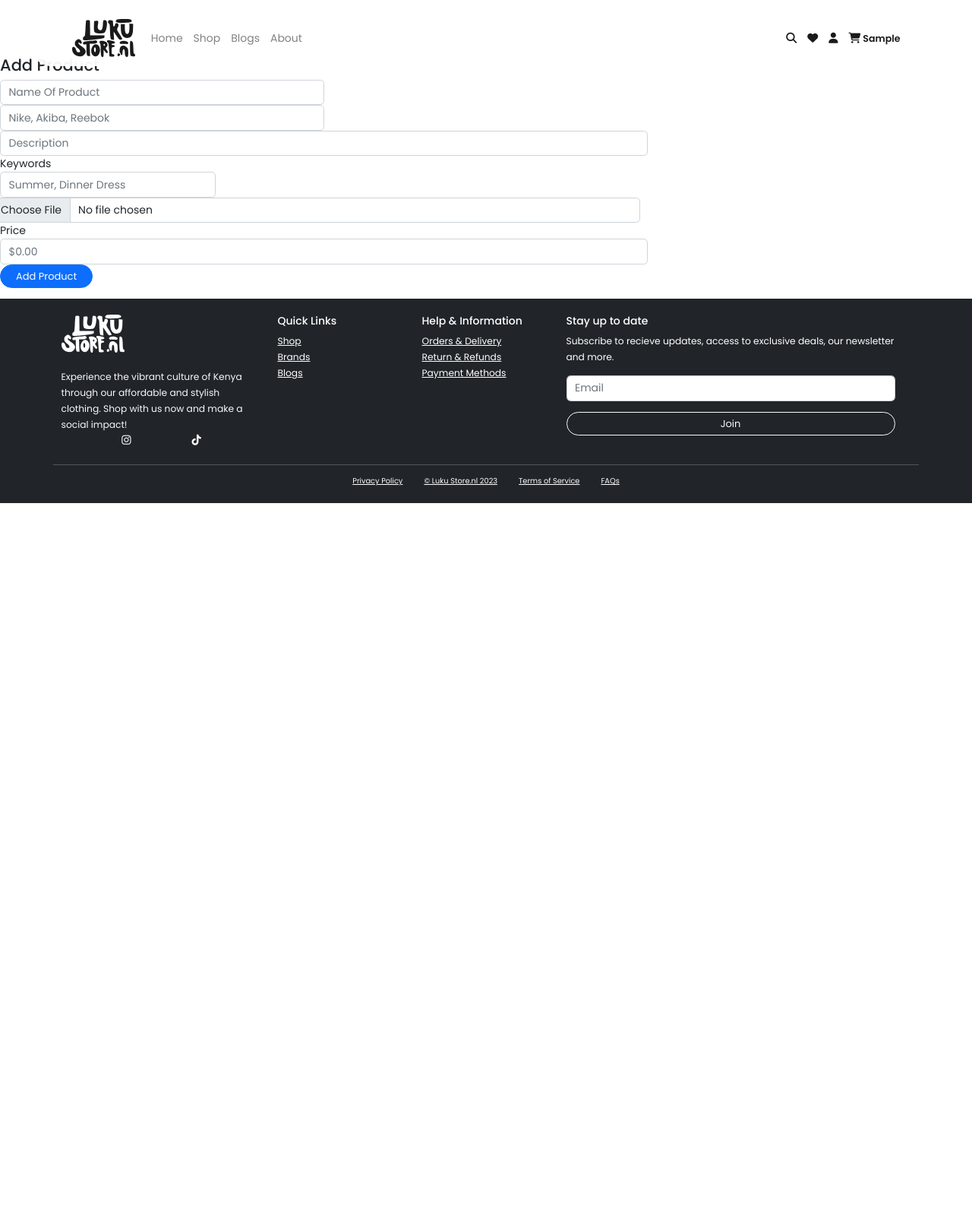
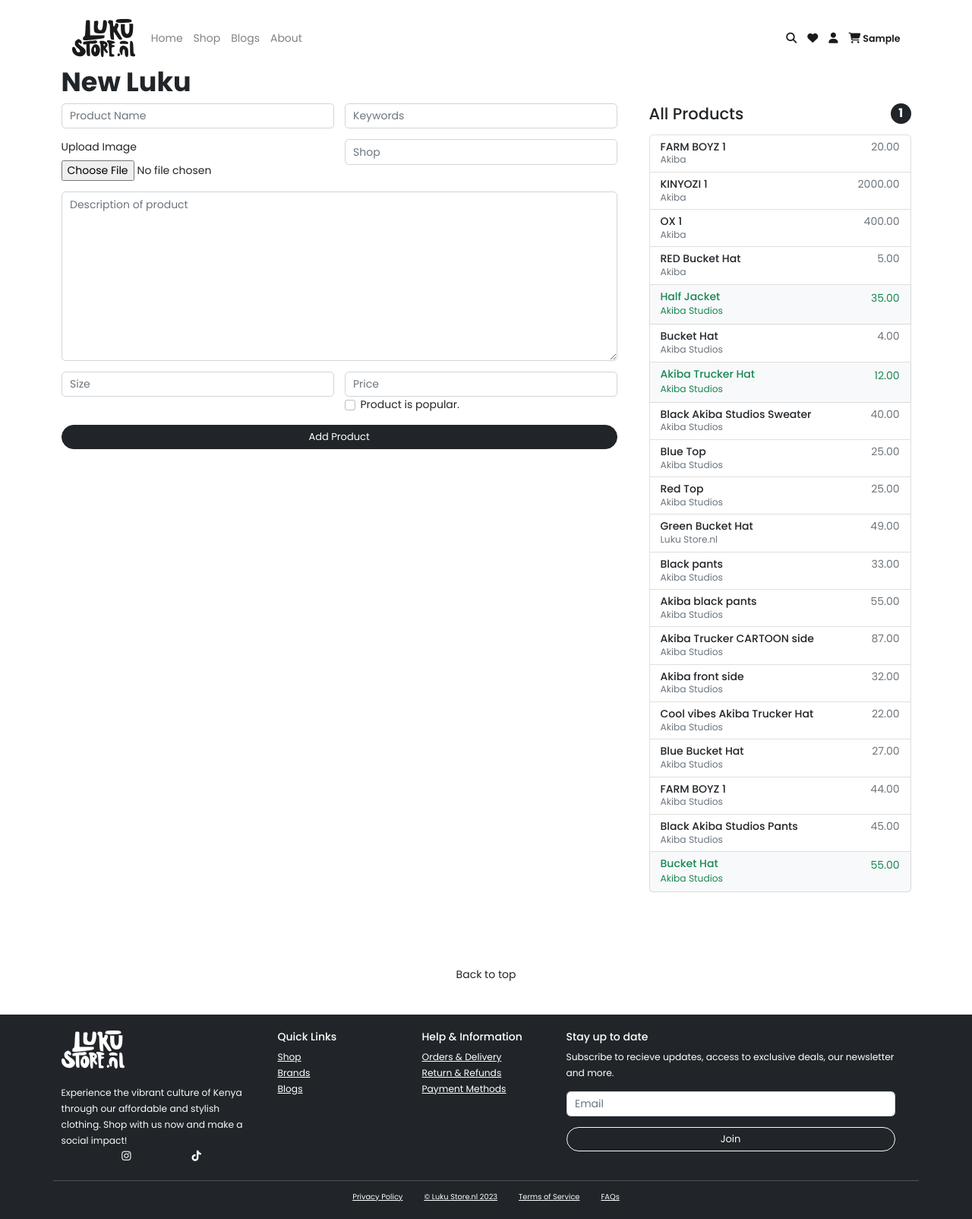
Before and after one commit to araptala/luku-store.nl, a Django app: template myapp/templates/add_product.html in a window 1280 px wide. Shown: the whole page at 76% size. Before the commit the page ends 662 px from the top, so only its background shows below. Run offline with Django 4.2, Linux system fonts and the light colour scheme; data comes from the database, SQL or seed files in the repository; tables that the repository leaves empty hold one stand-in row (values such as "Sample post"); the template is opened without the code that fills it: values that come from a table or form of the project are taken from there, most other values are stand-ins (such as "Sample title", 1, 10 or a date in 2020); parts of the project's set-up code (start-up, migrations or seed data) failed here and were passed over; some libraries are stand-ins or nearby versions; some web fonts are replaced.

Commit message:
Fixed the spacing and gutters

```diff
--- a/myapp/templates/add_product.html
+++ b/myapp/templates/add_product.html
@@ -1,71 +1,133 @@
-{% extends 'base.html' %} {% block body %}
-<div class="col-md-8">
-        <div class="h4">Add Product</div>
-        <div class="form">
-          <form method="POST">
+{% extends 'base.html' %}{% load static %}{% block body %}
+<main class="mt-3 container" id="top">
+  <h1 class="mt-3">New Luku</h1>
+  <div class="row g-5">
+    <div class="col-md-5 col-lg-4 order-md-last">
+      <h4 class="d-flex justify-content-between align-items-center mb-3">
+        <span class="text-dark">All Products</span>
+        <span class="badge bg-dark rounded-pill">{{ total_products }}</span>
+      </h4>
+      <ul class="list-group mb-3">
+        {% for product in products %} {% if product.popular %}
+        <li class="list-group-item d-flex justify-content-between bg-light">
+          <div class="text-success">
+            <h6 class="my-0">{{ product.name }}</h6>
+            <small>{{ product.shop }}</small>
+          </div>
+          <span class="text-success">{{ product.price }}</span>
+        </li>
+        {% else %}
+        <li class="list-group-item d-flex justify-content-between lh-sm">
+          <div>
+            <h6 class="my-0">{{ product.name }}</h6>
+            <small class="text-muted">{{ product.shop }}</small>
+          </div>
+          <span class="text-muted">{{ product.price }}</span>
+        </li>
+        {% endif %}{% endfor %}
+      </ul>
+    </div>
+    <div class="col-md-7 col-lg-8">
+      <form class="needs-validation" method="POST" action="">
         {% csrf_token %}
-
-            <!-- submit product info -->
-            <div class="form-row">
-              <div class="form-group col-md-6">
+        <div class="row g-3">
+          <div class="col-sm-6">
             <input
               type="text"
               class="form-control"
+              id="name"
               name="name"
-                  id="name"
-                  placeholder="Name Of Product"
+              placeholder="Product Name"
+              required
             />
           </div>
-              <div class="form-group col-md-6">
+
+          <div class="col-sm-6">
+            <input
+              type="text"
+              name="keywords"
+              class="form-control"
+              id="keywords"
+              placeholder="Keywords"
+            />
+          </div>
+
+          <div class="col-md-6">
+            <label class="form-label" for="image">Upload Image</label>
+            <input
+              type="file"
+              class="form-control-file"
+              id="image"
+              name="image"
+            />
+          </div>
+
+          <div class="col-md-6">
             <input
               type="text"
               class="form-control"
               id="shop"
               name="shop"
-                  placeholder="Nike, Akiba, Reebok"
+              placeholder="Shop"
+              required
             />
           </div>
+
+          <div class="col-12">
+            <textarea
+              name="description"
+              id="description"
+              cols="5"
+              rows="10"
+              class="form-control"
+              placeholder="Description of product"
+              required
+            ></textarea>
           </div>
-            <div class="form-group">
+
+          <div class="col-md-6">
             <input
               type="text"
               class="form-control"
-                id="description"
-                name="description"
-                placeholder="Description"
+              id="size"
+              name="size"
+              placeholder="Size"
             />
           </div>
 
-            <div class="form-row">
-              <div class="form-group col-md-4">
-                <label for="keywords">Keywords</label>
-                <input
-                  type="text"
-                  class="form-control"
-                  id="keywords"
-                  name="keywords"
-                  placeholder="Summer, Dinner Dress"
-                />
-              </div>
-            </div>
-
-            <div class="row col-md-12">
-                <input type="file" accept=".jpg, .png" class="form-control" name="image" id="image" />
-              </div>
-            </div>
-            <div class="price-row">
-              <label for="price">Price</label>
+          <div class="col-md-6">
             <input
               type="number"
               class="form-control"
               id="price"
               name="price"
-                placeholder="$0.00"
+              placeholder="Price"
             />
+            <div class="form-check">
+              <input
+                type="checkbox"
+                name="popular"
+                class="form-check-input"
+                id="popular"
+                value="True"
+              />
+              <label class="form-check-label" for="same-address"
+                >Product is popular.</label
+              >
             </div>
-            <button type="submit" class="btn btn-primary">Add Product</button>
+          </div>
+        </div>
+
+        <button class="mt-3 w-100 btn btn-dark btn-lg" type="submit">
+          Add Product
+        </button>
       </form>
     </div>
   </div>
-</div>
+</main>
+
+<footer class="my-5 pt-5 text-muted text-center text-small">
+  <a class="underline text-dark" href="#top">Back to top</a>
+</footer>
+
 {% endblock %}
```
Lines whose indentation alone changed are shown as unchanged.
